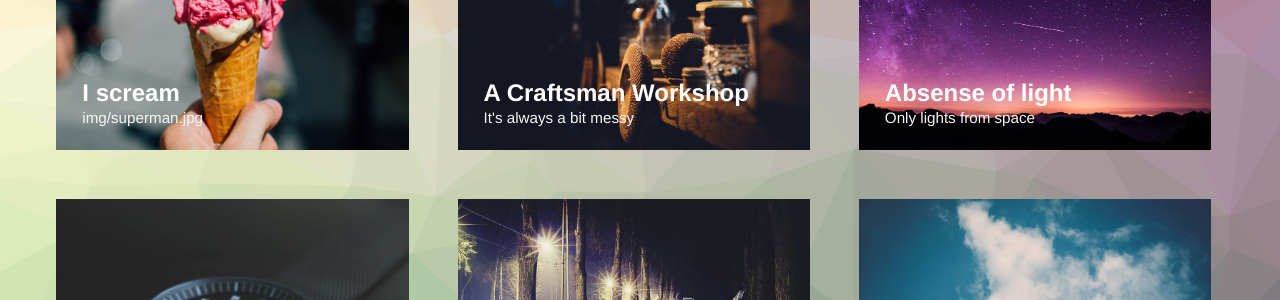
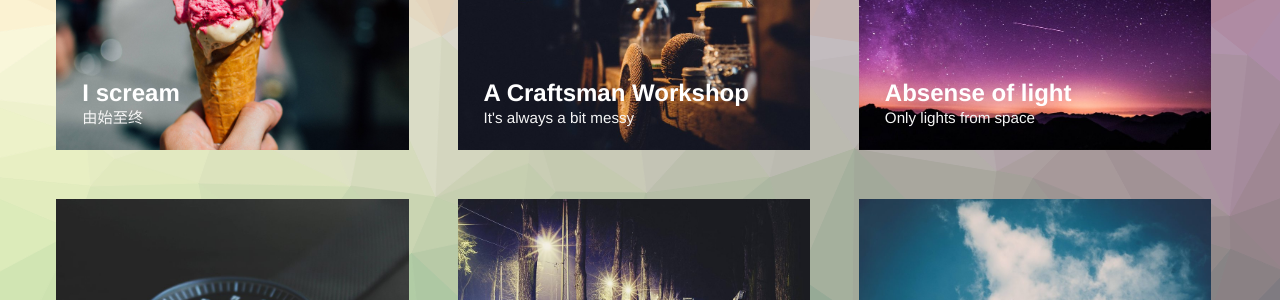
Before and after one commit to xiqing-github/xiqing.github.io, a Jekyll site: the page built from index.html, in a window 1280 px wide. Shown: the part 401-701 px from the top of the page. Built offline with Jekyll 4.4.1, drawn with Linux system fonts in a browser that asks for light colours.

Commit message:
修改作者信息

```diff
--- a/_posts/2015-04-24-i-scream.markdown
+++ b/_posts/2015-04-24-i-scream.markdown
@@ -1,8 +1,8 @@
 ---
 title:  "I scream"
-subtitle: "img/superman.jpg"
+subtitle: "由始至终"
 author: "xiqing"
-avatar: "img/authors/wferr.png"
+avatar: "img/superman.jpg"
 image: "img/e.jpg"
 date:   2019-04-25 12:12:12
 ---
```
